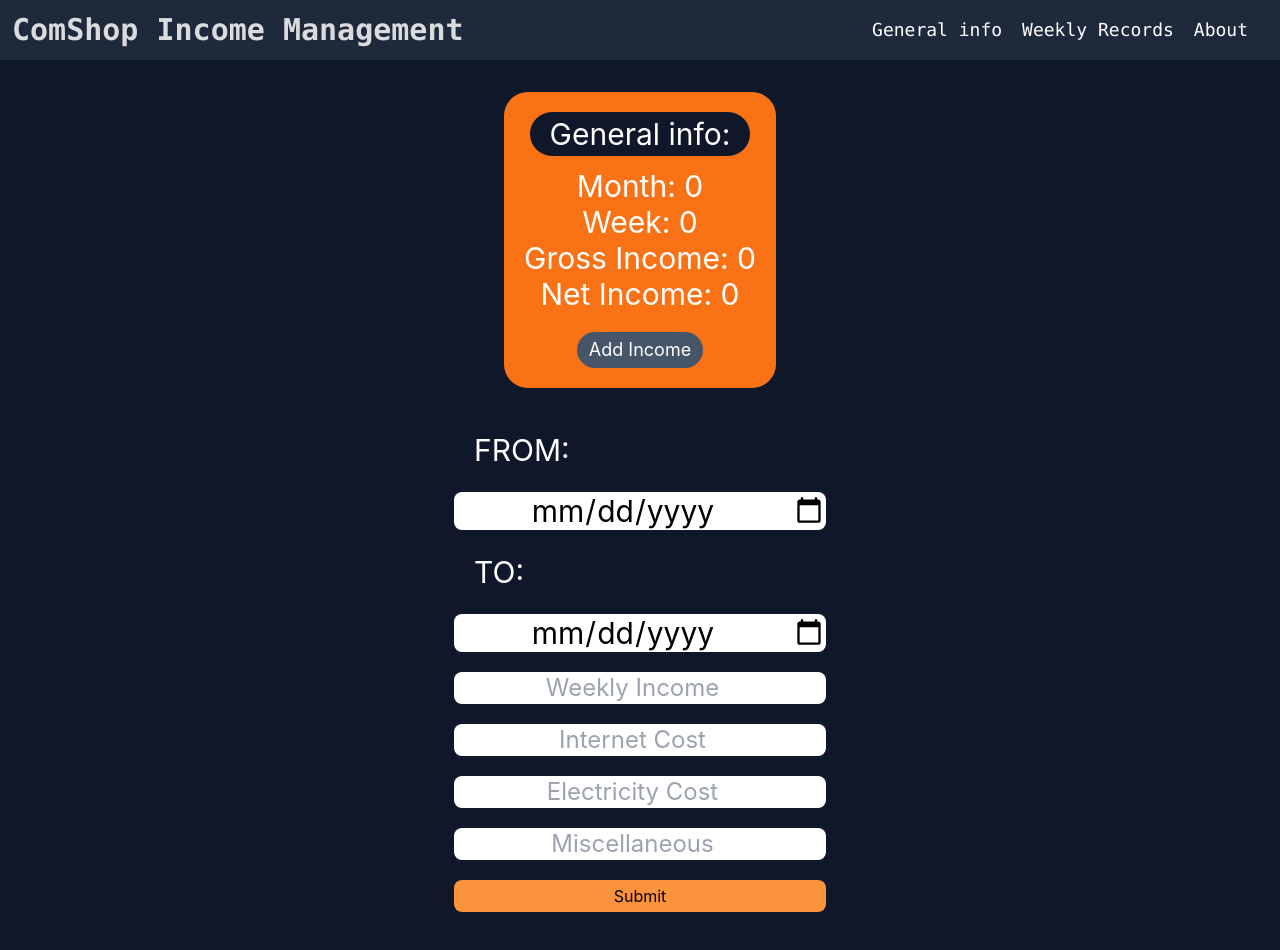
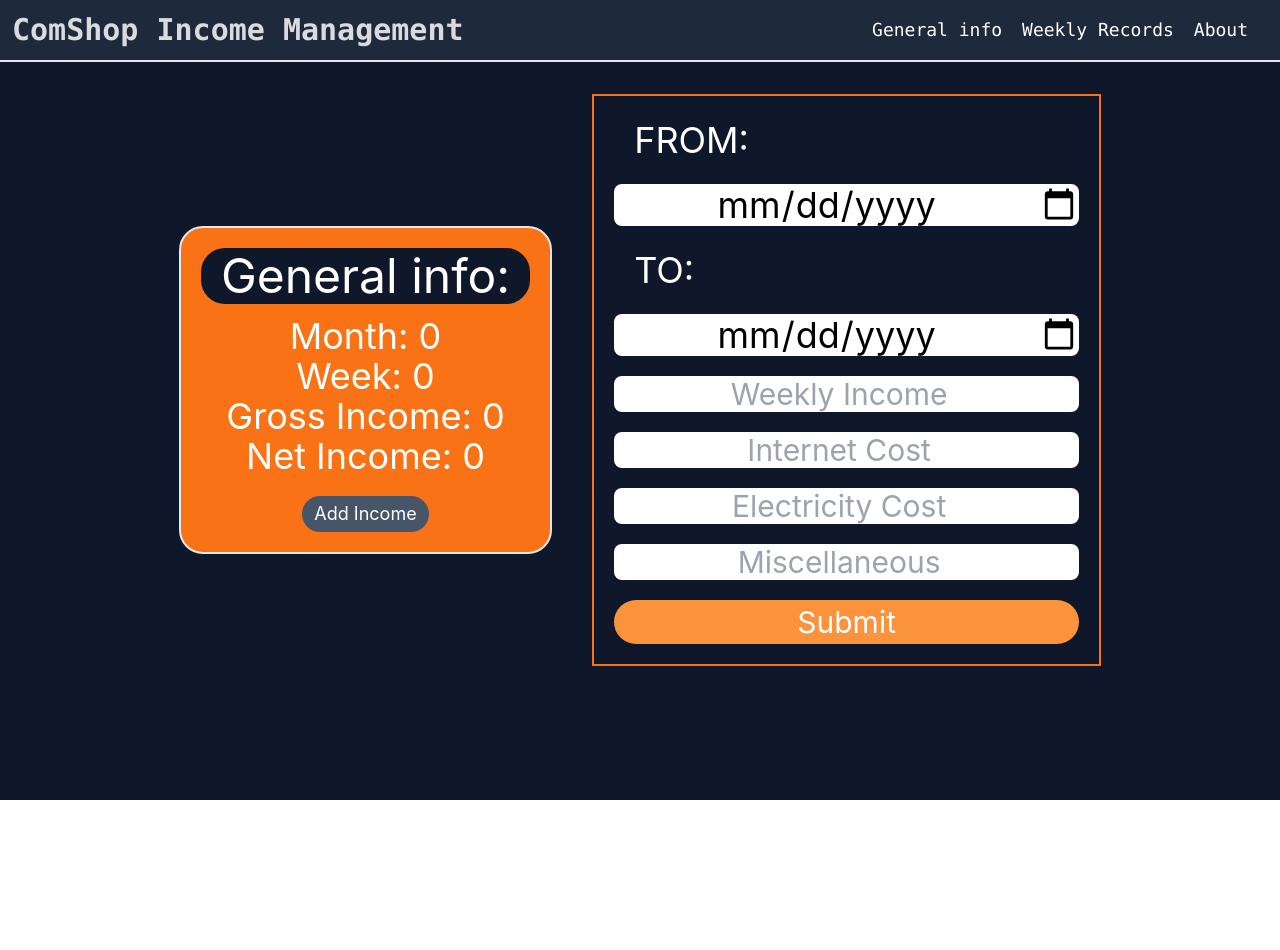
Before and after one commit to RonelBayonado/computer-income-management, a React (Create React App) app: page / in a window 1280 px wide. Both pictures are taken after a click on the button "Add Income". Shown: the top 950 px of the page. After the commit the page ends 800 px from the top, so only its background shows below. Built offline with nearby package versions, Linux system fonts and the light colour scheme; the HTML template or start-up script is replaced by a standard one.

Commit message:
some responsive web design changes

```diff
--- a/src/App.js
+++ b/src/App.js
@@ -61,37 +61,37 @@ function App() {
 
   return (
     <div className="h-screen bg-slate-900">
-      <div className="bg-slate-800 p-3 font-mono text-white h-205 w-screen sm:flex sm:items-center sm:justify-between">
+      <div className="bg-slate-800 p-3 font-mono text-white h-205 w-screen sm:flex sm:items-center sm:justify-between border-solid  border-b-2">
         <h1 className="text-3xl font-bold animate-pulse text-center sm:text-left">ComShop Income Management</h1>
         <nav className='text-sm sm:text-lg'>
           <ul className="flex flex-row justify-center">
             <li className='mr-5 cursor-pointer transition ease-in-out delay-50 hover:scale-110'>General info</li>
-            <li className='mr-5 cursor-pointer transition ease-in-out delay-50 hover:scale-110'>Weekly Records</li>
+            <li className='peer/records mr-5 cursor-pointer transition ease-in-out delay-50 hover:scale-110'>Weekly Records</li>
             <li className='mr-5 cursor-pointer transition ease-in-out delay-50 hover:scale-110'>About</li>
           </ul>
         </nav>
       </div>
-      <div className='bg-slate-900 flex flex-col p-8 items-center'>
-        <div className='p-5 bg-orange-500 rounded-3xl flex flex-col justify-center items-center'>
-          <h1 className='text-3xl mb-3 text-white bg-slate-900 pl-5 pr-5 pb-1 pt-1 rounded-3xl'>General info:</h1>
-          <p className='text-3xl text-white'>Month: {monthNumber}</p>
-          <p className='text-3xl text-white'>Week: {weekNumber}</p>
-          <p className='text-3xl text-white'>Gross Income: {grossIncome}</p>
-          <p className='text-3xl text-white'>Net Income: {netIncome}</p>
+      <div className='bg-slate-900 flex flex-col sm:flex-row sm:justify-center p-8 items-center'>
+        <div className='border-solid border-2 p-5 bg-orange-500 rounded-3xl flex flex-col justify-center items-center'>
+          <h1 className='text-3xl sm:text-5xl mb-3 text-white bg-slate-900 pl-5 pr-5 pb-1 pt-1 rounded-3xl'>General info:</h1>
+          <p className='text-3xl sm:text-4xl text-white'>Month: {monthNumber}</p>
+          <p className='text-3xl sm:text-4xl text-white'>Week: {weekNumber}</p>
+          <p className='text-3xl sm:text-4xl text-white'>Gross Income: {grossIncome}</p>
+          <p className='text-3xl sm:text-4xl text-white'>Net Income: {netIncome}</p>
           <button onClick={clicked} className='text-lg text-white bg-slate-600 pt-1 pb-1 pl-3 pr-3 rounded-3xl mt-5 cursor-pointer transition ease-in-out delay-50 hover:scale-110'>Add Income</button>
         </div>
         {buttonClicked && (
           <div>
-            <form className='mt-10 mb-5 flex flex-col' onSubmit={handleSubmit(onSubmit)}>
-              <label className='mb-5 text-3xl text-white pl-5 pr-5 pb-1 pt-1 rounded-3xl'>FROM:</label>
-              <input className='rounded-lg mb-5 text-3xl text-center' type='date' {...register('weekStart')}  />
-              <label className='mb-5 text-3xl text-white pl-5 pr-5 pb-1 pt-1 rounded-3xl'>TO:</label>
-              <input className='rounded-lg mb-5 text-3xl text-center' type='date' {...register('weekEnd')} />
-              <input className='rounded-lg mb-5 text-2xl text-center' placeholder='Weekly Income' type="number" {...register("weeklyIncome", { min: 0, max: 999999 })} />
-              <input className='rounded-lg mb-5 text-2xl text-center' placeholder='Internet Cost' type="number" {...register("internetCost", { min: 0, max: 999999 })} />
-              <input className='rounded-lg mb-5 text-2xl text-center' placeholder='Electricity Cost' type="number" {...register("electricityCost", { min: 0, max: 999999 })} />
-              <input className='rounded-lg text-2xl text-center' placeholder='Miscellaneous' type="number" {...register("miscellaneous", { min: 0, max: 999999 })} />
-              <input className='bg-orange-400 pt-1 pb-1 pl-2 pr-2 rounded-lg mt-5 cursor-pointer transition ease-in-out delay-50 hover:scale-110' type='submit' />
+            <form className='mt-10 sm:mt-0 sm:ml-10 mb-5 flex flex-col p-5 border-solid border-2 border-orange-500' onSubmit={handleSubmit(onSubmit)}>
+              <label className='mb-5 text-3xl sm:text-4xl text-white pl-5 pr-5 pb-1 pt-1 rounded-3xl'>FROM:</label>
+              <input className='rounded-lg mb-5 text-3xl sm:text-4xl text-center' type='date' {...register('weekStart')}  />
+              <label className='mb-5 text-3xl sm:text-4xl text-white pl-5 pr-5 pb-1 pt-1 rounded-3xl'>TO:</label>
+              <input className='rounded-lg mb-5 text-3xl sm:text-4xl text-center' type='date' {...register('weekEnd')} />
+              <input className='rounded-lg mb-5 text-2xl sm:text-3xl text-center' placeholder='Weekly Income' type="number" {...register("weeklyIncome", { min: 0, max: 999999 })} />
+              <input className='rounded-lg mb-5 text-2xl sm:text-3xl text-center' placeholder='Internet Cost' type="number" {...register("internetCost", { min: 0, max: 999999 })} />
+              <input className='rounded-lg mb-5 text-2xl sm:text-3xl text-center' placeholder='Electricity Cost' type="number" {...register("electricityCost", { min: 0, max: 999999 })} />
+              <input className='rounded-lg text-2xl sm:text-3xl text-center' placeholder='Miscellaneous' type="number" {...register("miscellaneous", { min: 0, max: 999999 })} />
+              <input className='bg-orange-400 pt-1 pb-1 pl-2 pr-2 rounded-3xl mt-5 cursor-pointer transition ease-in-out delay-50 hover:scale-110  sm:text-3xl text-white' type='submit' />
             </form>
           </div>
         )}
@@ -99,14 +99,14 @@ function App() {
           <></>
         )}
         {weeklyIncome.length > 0 && (
-          <div className='mt-5 bg-orange-500 rounded-3xl flex flex-col p-5'>
-            <h1 className='text-3xl mt-3 mb-3 text-white bg-slate-900 pl-5 pr-5 pb-1 pt-1 rounded-3xl'>Weekly Records:</h1>
-            <p className='text-xl text-white'>Week {pageNumber} </p>
-            <p className='text-xl text-white'>Date: {weekStart[pageNumber-1]} to {weekEnd[pageNumber-1]}</p>
-            <p className='text-xl text-white'>Income: {weeklyIncome[pageNumber-1]}</p>
-            <p className='text-xl text-white'>Miscellaneous: {weeklyMiscellaneous[pageNumber-1]}</p>
-            <p className='text-xl text-white'>Internet Cost: {weeklyInternetCost[pageNumber-1]}</p>
-            <p className='text-xl text-white'>Electricity Cost: {weeklyElectricityCost[pageNumber-1]}</p>
+          <div className='border-solid border-2 mt-5 sm:mt-0 sm:ml-10 bg-orange-500 rounded-3xl flex flex-col p-5'>
+            <h1 className='text-3xl mt-3 mb-3 text-white bg-slate-900 pl-5 pr-5 pb-1 pt-1 rounded-3xl sm:text-4xl'>Weekly Records:</h1>
+            <p className='text-xl sm:text-2xl text-white'>Week {pageNumber} </p>
+            <p className='text-xl sm:text-2xl text-white'>Date: {weekStart[pageNumber-1]} to {weekEnd[pageNumber-1]}</p>
+            <p className='text-xl sm:text-2xl text-white'>Income: {weeklyIncome[pageNumber-1]}</p>
+            <p className='text-xl sm:text-2xl text-white'>Miscellaneous: {weeklyMiscellaneous[pageNumber-1]}</p>
+            <p className='text-xl sm:text-2xl text-white'>Internet Cost: {weeklyInternetCost[pageNumber-1]}</p>
+            <p className='text-xl sm:text-2xl text-white'>Electricity Cost: {weeklyElectricityCost[pageNumber-1]}</p>
 
             <button onClick={previous} className='text-lg text-white bg-slate-600 pt-1 pb-1 pl-2 pr-2 rounded-lg mt-5 cursor-pointer transition ease-in-out delay-50 hover:scale-110' disabled={previousPageDisabled}>Previous</button>
             <button onClick={next} className='text-lg text-white bg-slate-600 pt-1 pb-1 pl-2 pr-2 rounded-lg mt-3 cursor-pointer transition ease-in-out delay-50 hover:scale-110' disabled={nextPageDisabled}>Next</button>
```
